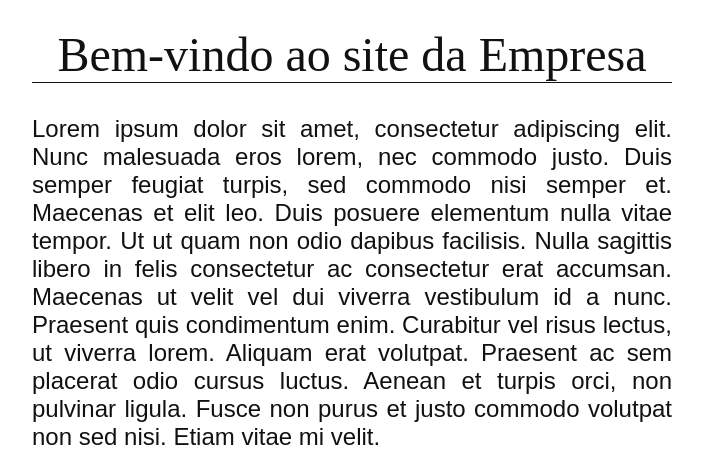
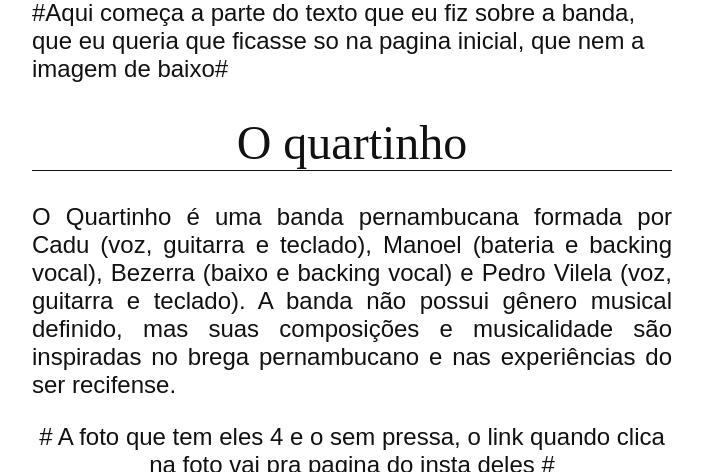
Before and after one commit to allanina/BlogQuartinho, a Django app: a page that uses blog/templates/blog/base.html in a window 1280 px wide. Shown: the part 641-1113 px from the top of the page, without its empty margins (288-991 px from the left). Run offline with Django 3.2, Linux system fonts and the light colour scheme; data comes from the database, SQL or seed files in the repository.

Commit message:
Update base.html

```diff
--- a/blog/templates/blog/base.html
+++ b/blog/templates/blog/base.html
@@ -7,91 +7,59 @@
 <body>
 <header>
     <center>
-        <a href="https://imgbb.com/"><img src="https://i.ibb.co/DgfLmqC/n2pa11y1-TXSYVXYrt-La-B-d1e7bb452684552f48615d67cc545956.png" alt="n2pa11y1-TXSYVXYrt-La-B-d1e7bb452684552f48615d67cc545956" border="0"></a>
+        # Aqui é começa a parte do cabeçalho que tem a imagem de bolinha, o link ao inves de mandar pra aquele site de foto, vai mandar pro video do compacto#
+        <a href="https://www.youtube.com/embed/2ydwZW2AR8Y"><img src="https://i.ibb.co/DgfLmqC/n2pa11y1-TXSYVXYrt-La-B-d1e7bb452684552f48615d67cc545956.png" alt="n2pa11y1-TXSYVXYrt-La-B-d1e7bb452684552f48615d67cc545956" border="0"></a>
+       <br/> #Esse br é pra pular linha, ai fica mais espaço entre a bolinha e video que vem embaixo#
+        <br/>
         <iframe width="700" height="200" src="https://www.youtube.com/embed/DcD5UOhOrDQ" frameborder="0" allow="accelerometer; autoplay; clipboard-write; encrypted-media; gyroscope; picture-in-picture" allowfullscreen></iframe>
     </center>
     </header>
-
-<div id="site">
-    <div id="cabecalho">
-        <div id="menu-principal">
-            <ul>
-                <li>
-                    <a class="ativo" href="index.html">Home</a>
-                </li>
-                <li>
-                    <a href="empresa.html">Empresa</a>
-                </li>
-                <li>
-                    <a href="servicos.html">Serviços</a>
-                </li>
-                <li>
-                    <a href="contato.html">Contato</a>
-                </li>
-            </ul>
-        </div>
-    </div>
-
+#Aqui começa a parte do texto que eu fiz sobre a banda, que eu queria que ficasse so na pagina inicial, que nem a imagem de baixo#
     <div id="conteudo">
         <div align="justify">
 
         <div id="conteudo-principal">
-            <h1>Bem-vindo ao site da Empresa</h1>
+            <h1>O quartinho</h1>
 
             <p>
-                Lorem ipsum dolor sit amet, consectetur adipiscing elit. Nunc malesuada eros lorem, nec commodo justo.
-                Duis semper feugiat turpis, sed commodo nisi semper et. Maecenas et elit leo. Duis posuere elementum nulla vitae tempor.
-                Ut ut quam non odio dapibus facilisis. Nulla sagittis libero in felis consectetur ac consectetur erat accumsan.
-                Maecenas ut velit vel dui viverra vestibulum id a nunc. Praesent quis condimentum enim. Curabitur vel risus lectus, ut viverra lorem. Aliquam erat volutpat.
-                Praesent ac sem placerat odio cursus luctus. Aenean et turpis orci, non pulvinar ligula.
-                Fusce non purus et justo commodo volutpat non sed nisi. Etiam vitae mi velit.
+                O Quartinho é uma banda pernambucana formada por Cadu (voz, guitarra e teclado), Manoel (bateria e backing vocal), Bezerra (baixo e backing vocal) e Pedro Vilela (voz, guitarra e teclado).
+                A banda não possui gênero musical definido, mas suas composições e musicalidade são inspiradas no brega pernambucano e nas experiências do ser recifense.
+
             </p>
             <center>
-            <a href="https://ibb.co/Vqj2H3w"><img src="https://i.ibb.co/1mv8sbz/photo4949513655167330476.jpg" alt="photo4949513655167330476" border="0"></a>
-                <a href="URL" target="_blank">text</a>
+                # A foto que tem eles 4 e o sem pressa, o link quando clica na foto vai pra pagina do insta deles #
+            <a href="https://www.instagram.com/oqu4rtinho/"><img src="https://i.ibb.co/1mv8sbz/photo4949513655167330476.jpg" alt="photo4949513655167330476" border="0"></a>
+               #Clicando nesse confira nossas redes vai pro link.tree deles#
+                <a href="https://linktr.ee/oqu4rtinho" target="_blank">Confira nossas redes sociais</a>
             </center>
-            <p>
-                O single de estréia da banda, "Sem Pressa" fala de um tempo e de uma cidade que não existem mais. Exalando a saudade de momentos juntos daqueles que
-                amamos e de explorar os lugares e as sensações fora de casa. "Sem Pressa" também nos ensina a perceber os detalhes e o lado fantástico de vivenciar nosso
-                lar por tanto tempo. Apertando o play, a gente espera que vocês façam uma viagem adentro e resgatem na memória momentos ensolarados de outrora que já já estão de volta.
-            </p>
-        </div>
-            <p>
-                <a href="servicos.html">Conheça nossos serviços</a>
-            </p>
-        </div>
+
+      #Aqui começa a parte de notícias, que é a parte do blog onde vc vai adicionar as notícias do Diário de Pernambuco#
         <div id="conteudo-secundario">
             <h1>Notícias</h1>
 
             <main>
-            <justify>
+            <center>
             {% block content %}
             {% endblock %}
-            </justify>
+            </center>
             </main>
         </div>
         <center>
         <iframe width="700" height="200" src="https://www.youtube.com/embed/2ydwZW2AR8Y" frameborder="0" allow="accelerometer; autoplay; clipboard-write; encrypted-media; gyroscope; picture-in-picture" allowfullscreen></iframe>
         </center>
     </div>
+            #Aqui é o rodape que tem o telefone, um email que eu inventei #
     <div id="rodape">
-        <div align="justify">
+        <div align="center">
         <p id="telefone-email">
-            contato@exemplo.com.br
+            bandaoquartinho@gmail.com
             <br>
-            <span class="ddd">41</span> 5555-5555
+            <span class="ddd">81</span> 99184-2091
         </p>
 
-        <p id="endereco">
-            Rua do Endereço, 123, Bairro
-            <br>
-            CEP 80000-000
-            <br>
-            Curitiba - PR
-        </p>
-
+      #Aqui tem a parte do copyright deles que achei chique embaixo#
         <small id="copyright">
-            &copy; Empresa Ltda. Todos os Direitos Reservados.
+            &copy; O Quartinho. Todos os direitos reservados.
         </small>
         </div>
     </div>
```
